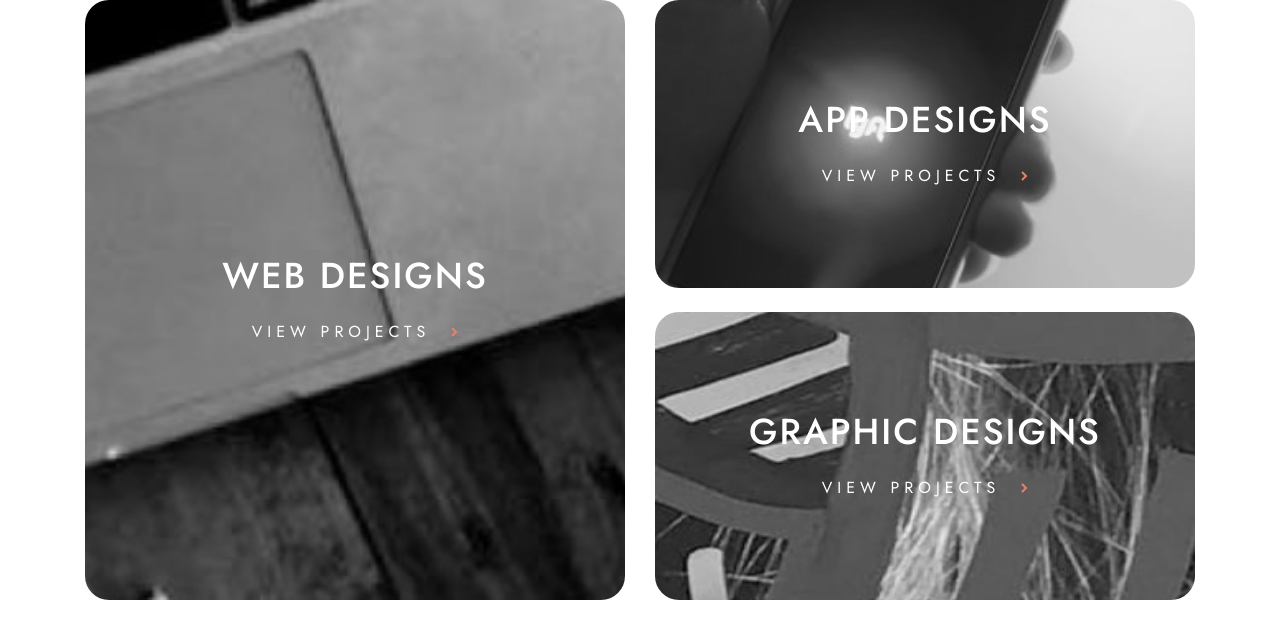
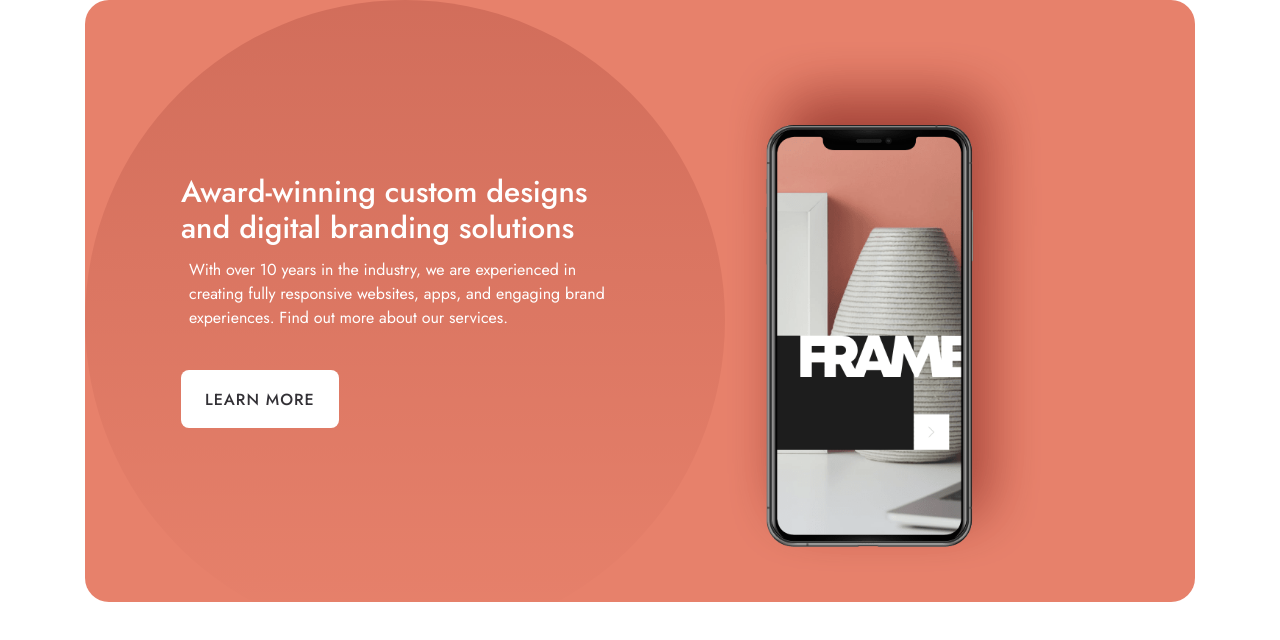
Before and after one commit to zetmosoma10/designo, a React (Vite) app: page / in a window 1280 px wide. Shown: the top 640 px of the page. Built offline with nearby package versions, Linux system fonts and the light colour scheme.

Commit message:
refactor-add bg circle imh to hero

```diff
--- a/src/App.tsx
+++ b/src/App.tsx
@@ -1,10 +1,9 @@
-import DesignsShowGrid from "./components/DesignsShowGrid";
-import Contacts from "./pages/contact/sections/Contacts";
+import Hero from "./pages/home/sections/Hero";
 
 function App() {
   return (
-    <div>
-      <DesignsShowGrid />
+    <div className="">
+      <Hero />
     </div>
   );
 }
--- a/src/index.css
+++ b/src/index.css
@@ -51,6 +51,11 @@
     }
   }
 
+  .hero-circle {
+    background-image: url("./assets/home/desktop/bg-pattern-hero-home.svg");
+    background-repeat: no-repeat;
+  }
+
   .card-container {
     @apply grid lg:grid-cols-2 md:max-container md:rounded-3xl md:overflow-hidden;
   }
--- a/src/pages/home/sections/Hero.tsx
+++ b/src/pages/home/sections/Hero.tsx
@@ -5,8 +5,8 @@ import heroImg from "../../../assets/home/desktop/image-hero-phone.png";
 const Hero = () => {
   return (
     <section
-      className="bg-peach text-white grid lg:grid-cols-2 md:max-container md:rounded-3xl
-        pt-20 md:pt-[60px] lg:pt-0 lg:px-24"
+      className="hero-circle bg-peach text-white grid lg:grid-cols-2 md:max-container md:rounded-3xl
+        pt-20 md:pt-[60px] lg:pt-0 lg:px-24 overflow-hidden"
     >
       <div className="text-center lg:text-left lg:self-center px-6 md:px-14 lg:px-0 max-w-[600px] mx-auto lg:mx-0 lg:max-w-none">
         <h1 className="font-medium text-3xl md:5xl">
@@ -19,7 +19,11 @@ const Hero = () => {
         </p>
         <Button>LEARN MORE</Button>
       </div>
-      <img className="justify-self-center" src={heroImg} alt="" />
+      <img
+        className="justify-self-center mb-[-150px] sm:mb-[-200px] md:mb-[-250px] lg:mb-[-70px]"
+        src={heroImg}
+        alt=""
+      />
     </section>
   );
 };
```
